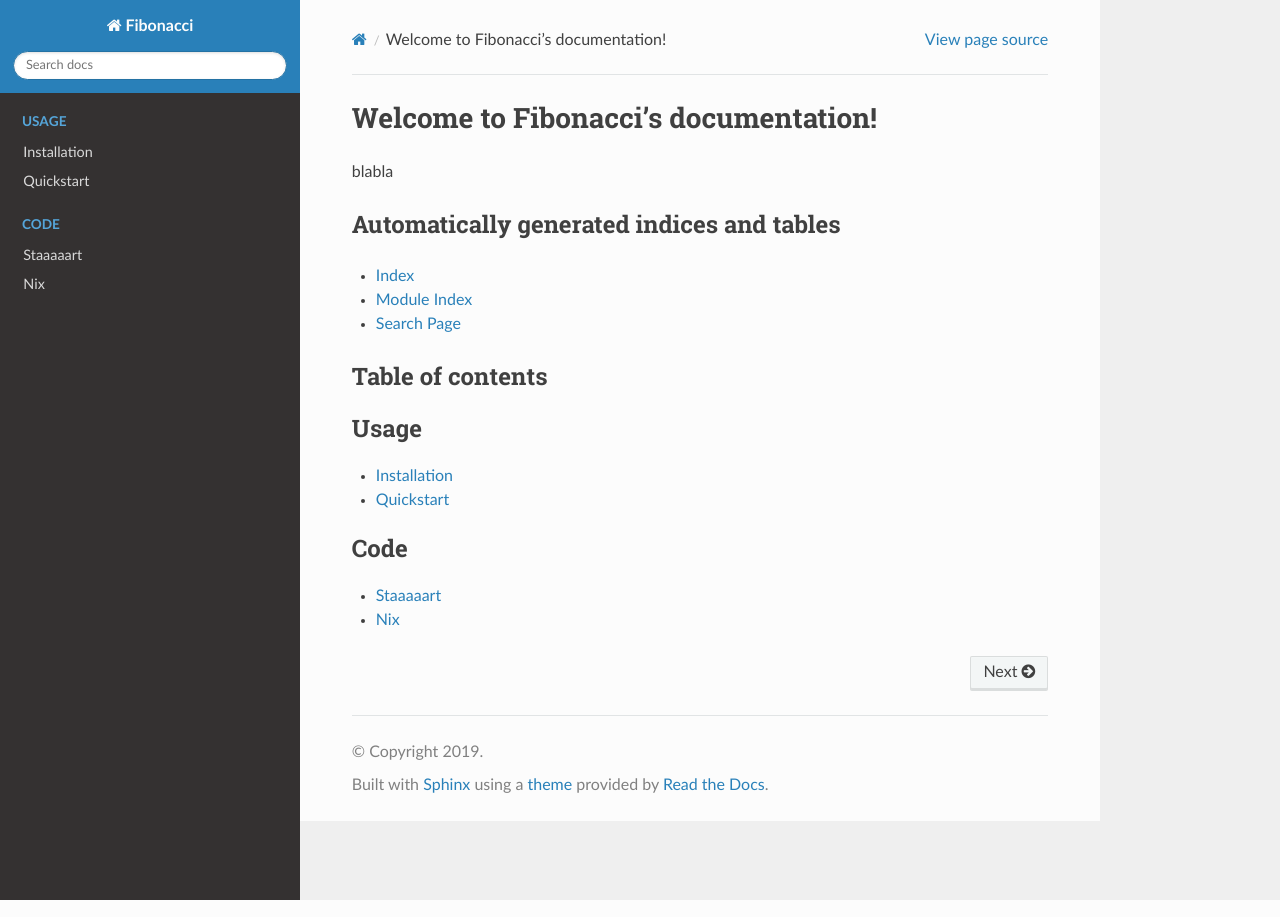
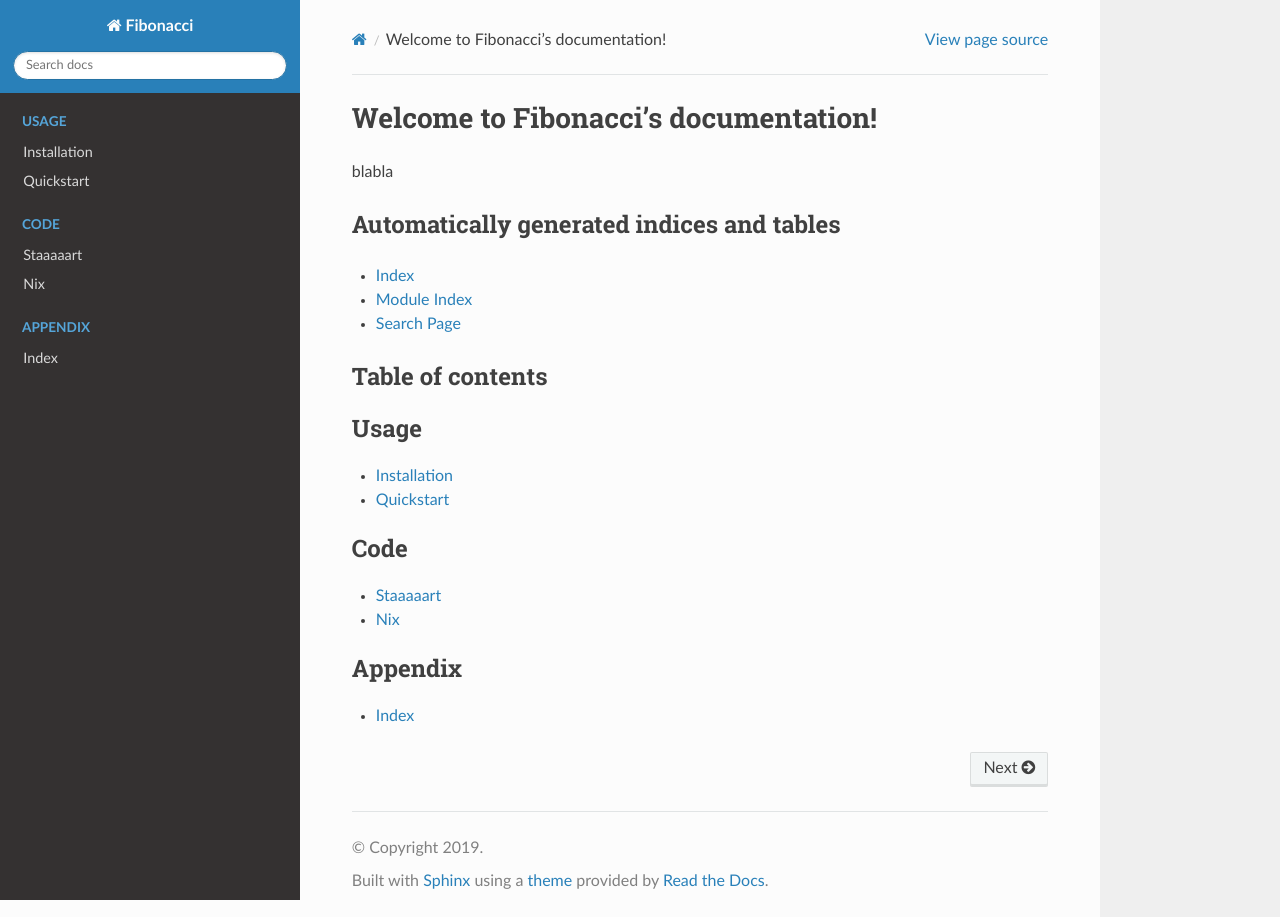
Before and after one commit to finefoot/sphinxtest, a Sphinx documentation site: the page built from docs/index.rst, in a window 1280 px wide. Built offline with Sphinx 7.4.7 and the Read the Docs theme 2.0.0, drawn with Linux system fonts in a browser that asks for light colours.

Commit message:
Update index.rst

```diff
--- a/docs/index.rst
+++ b/docs/index.rst
@@ -26,3 +26,9 @@ Table of contents
 
    code/start
    code/nichts
+
+.. toctree::
+   :maxdepth: 1
+   :caption: Appendix
+
+   genindex
```
